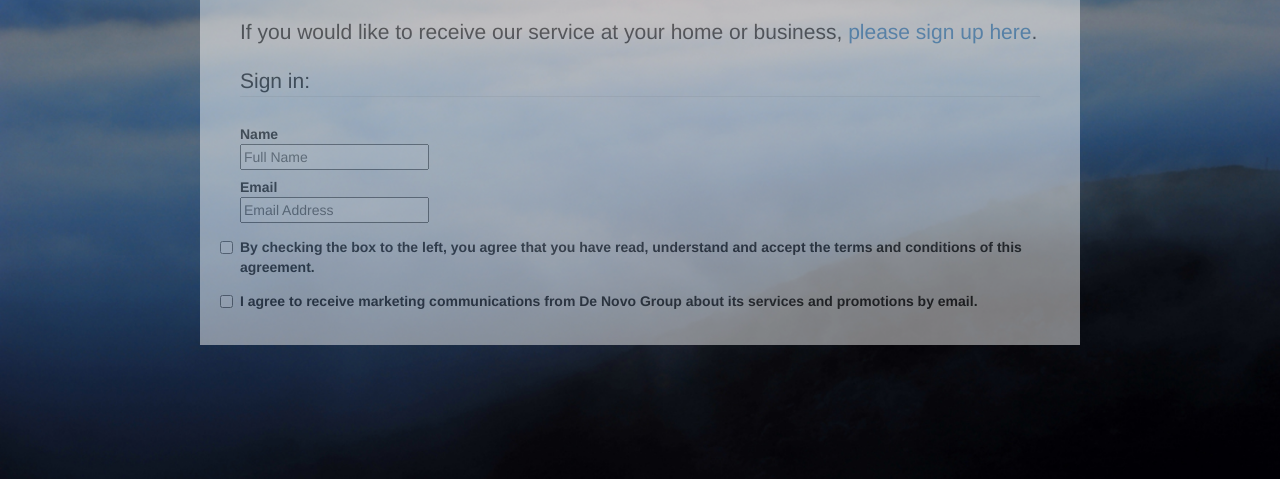
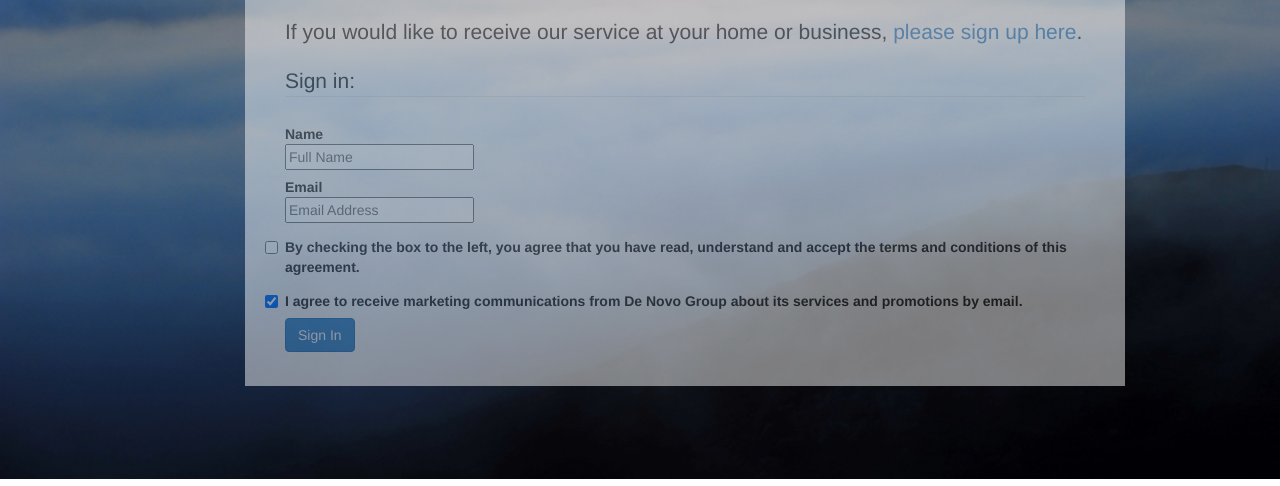
Before and after one commit to DNG-old-account/furtherreach-captiveportal, a plain HTML site: page captiveportal.html in a window 1280 px wide. Shown: the part 321-807 px from the top of the page. Drawn offline with nearby package versions, Linux system fonts and the light colour scheme.

Commit message:
added signin button

```diff
--- a/captiveportal.html
+++ b/captiveportal.html
@@ -16,7 +16,7 @@
 </head>
 
 <body>
-
+<div class="container">
 <div class="container-fluid">
 <!--<div class="alert alert-info" role="alert">-->
 <div id="content">
@@ -68,17 +68,23 @@ dedicated to connecting underserved communities to the Internet.</p>
   <label class="control-label" for="marketing"></label>
   <div class="controls">
     <label class="checkbox inline" for="marketing-0">
-      <input name="marketing" id="marketing-0" value="I agree to receive marketing communications from De Novo Group about its services and promotions by email." type="checkbox">
+      <input name="marketing" id="marketing-0" value="I agree to receive marketing communications from De Novo Group about its services and promotions by email." type="checkbox" checked>
       I agree to receive marketing communications from De Novo Group about its services and promotions by email.
     </label>
   </div>
 </div>
-
+<div class="control-group">
+  <label class="control-label" for="signin"></label>
+  <div class="controls">
+    <button id="signin" name="signin" class="btn btn-primary">Sign In</button>
+  </div>
+</div>
 </fieldset>
 </form>
 
 
 </center>
+</div>
 <script type='text/javascript' src="http://ajax.googleapis.com/ajax/libs/jquery/1.8.3/jquery.min.js"></script>
 <script type='text/javascript' src="js/jquery.backstretch.min.js"></script>
 <script>
```
